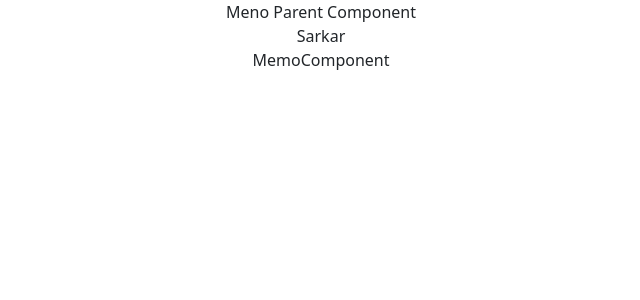
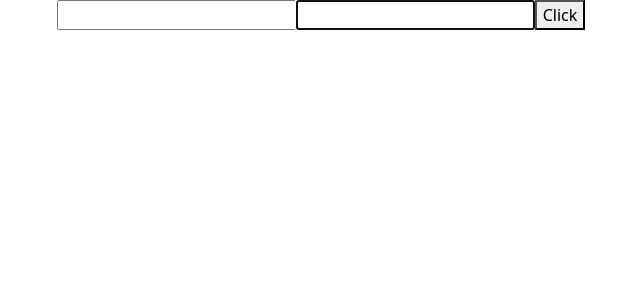
Before and after one commit to gostgmaer/react-first-app-practices, a React (Create React App) app: page / in a window 1280 px wide. Shown: the top 300 px of the page, without its empty margins (319-959 px from the left). Built offline with nearby package versions, Linux system fonts and the light colour scheme.

Commit message:
REF APPROACH

```diff
--- a/src/App.js
+++ b/src/App.js
@@ -27,6 +27,7 @@
 import ParentComp from "./components/ParentComp";
 import MemoComponent from "./components/MemoComponent";
 import MemoParentComponent from "./components/MemoParentComponent";
+import RefsDemo from "./components/RefsDemo";
 
 function App() {
   return (
@@ -80,7 +81,8 @@
       {/* <PureCompo></PureCompo> */}
       {/* <ParentComp></ParentComp> */}
       {/* <MemoComponent></MemoComponent> */}
-      <MemoParentComponent></MemoParentComponent>
+      {/* <MemoParentComponent></MemoParentComponent> */}
+      <RefsDemo></RefsDemo>
     </div>
   );
 }
--- /dev/null
+++ b/src/components/RefsDemo.js
@@ -0,0 +1,40 @@
+import React, { Component } from 'react'
+
+class RefsDemo extends Component {
+    constructor(props) {
+      super(props)
+      this.inputRefs = React.createRef()
+      this.cbRef = null
+      this.setCbRef=(element) =>{
+        this.cbRef =element
+      }
+
+      this.state = {
+
+      }
+    }
+
+    componentDidMount(){
+        // this.inputRefs.current.focus()
+        if (this.cbRef) {
+            this.cbRef.focus()
+
+        }
+
+        // console.log(this.inputRefs);
+    }
+    clickHandler=()=>{
+        alert(this.inputRefs.current.value)
+    }
+  render() {
+    return (
+      <div>
+        <input type="text" ref={this.inputRefs}></input>
+        <input type="text" ref={this.setCbRef}></input>
+        <button onClick={this.clickHandler} >Click</button>
+      </div>
+    )
+  }
+}
+
+export default RefsDemo
```
